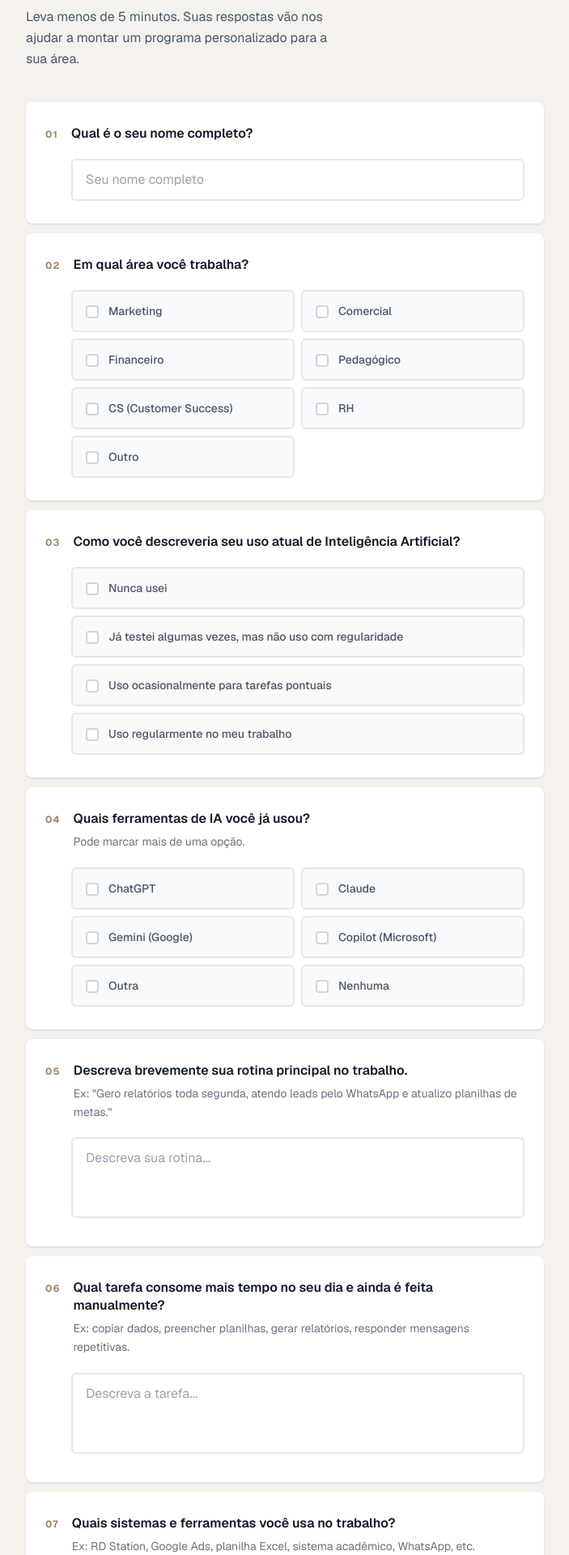
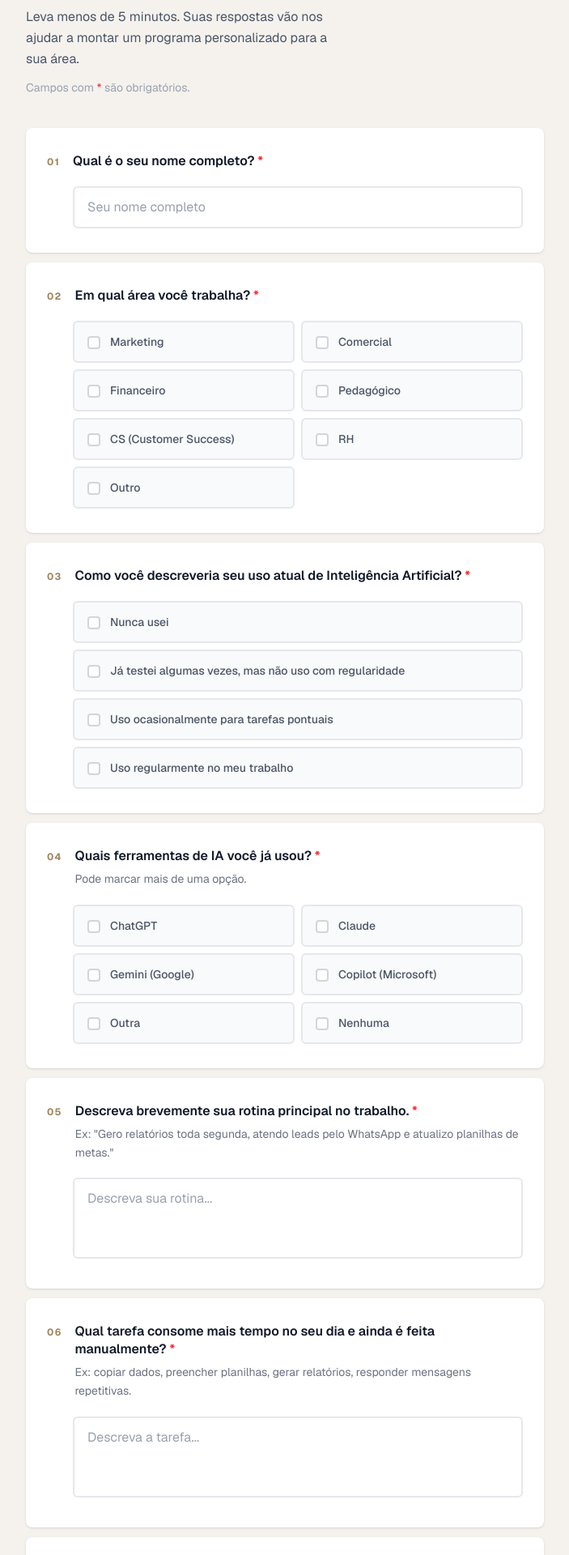
Before and after one commit to flaviamonteiros/form-esc-tec, a Next.js app: page / in a window 1280 px wide. Shown: the part 220-2140 px from the top of the page at 81% size, without its empty margins (288-991 px from the left). Built offline with nearby package versions, Linux system fonts and the light colour scheme.

Commit message:
feat: asterisco em todos os campos e alerta individual por campo não preenchido
Co-Authored-By: G4 OS <g4os@g4business.com>

```diff
--- a/app/page.tsx
+++ b/app/page.tsx
@@ -41,6 +41,8 @@ const initialForm: FormData = {
   infoOutroSetor: "",
 };
 
+type Errors = Partial<Record<keyof FormData | "ferramentaOutra" | "areaOutro", string>>;
+
 function SectionLabel({ children }: { children: React.ReactNode }) {
   return (
     <p className="text-xs tracking-[0.2em] uppercase text-[#A0845C] font-semibold mb-5">
@@ -53,25 +55,29 @@ function Question({
   number,
   label,
   hint,
-  required = true,
+  error,
   children,
 }: {
   number: string;
   label: string;
   hint?: string;
-  required?: boolean;
+  error?: string;
   children: React.ReactNode;
 }) {
   return (
-    <div className="bg-white rounded-lg px-6 py-7 mb-3 shadow-sm">
+    <div className={`bg-white rounded-lg px-6 py-7 mb-3 shadow-sm border-2 transition-colors ${error ? "border-red-400" : "border-transparent"}`}>
       <div className="flex gap-4 mb-5">
         <span className="text-xs tracking-widest text-[#A0845C] font-bold mt-1 shrink-0">{number}</span>
-        <div>
+        <div className="flex-1">
           <p className="text-base font-semibold text-gray-900 leading-snug">
-            {label}
-            {!required && <span className="text-gray-400 font-normal text-sm ml-1">(opcional)</span>}
+            {label} <span className="text-red-500">*</span>
           </p>
           {hint && <p className="text-sm text-gray-500 mt-1.5 leading-relaxed">{hint}</p>}
+          {error && (
+            <p className="text-sm text-red-500 font-medium mt-2 flex items-center gap-1">
+              <span>⚠</span> {error}
+            </p>
+          )}
         </div>
       </div>
       <div className="pl-8">{children}</div>
@@ -123,11 +129,13 @@ function TextInput({
   onChange,
   placeholder,
   autoFocus,
+  hasError,
 }: {
   value: string;
   onChange: (v: string) => void;
   placeholder?: string;
   autoFocus?: boolean;
+  hasError?: boolean;
 }) {
   return (
     <input
@@ -136,7 +144,9 @@ function TextInput({
       onChange={(e) => onChange(e.target.value)}
       placeholder={placeholder}
       autoFocus={autoFocus}
-      className="w-full border-2 border-gray-200 focus:border-[#A0845C] rounded-md px-4 py-3 text-base text-gray-900 placeholder-gray-400 outline-none transition-colors bg-white"
+      className={`w-full border-2 rounded-md px-4 py-3 text-base text-gray-900 placeholder-gray-400 outline-none transition-colors bg-white ${
+        hasError ? "border-red-300 focus:border-red-400" : "border-gray-200 focus:border-[#A0845C]"
+      }`}
     />
   );
 }
@@ -146,11 +156,13 @@ function TextArea({
   onChange,
   placeholder,
   rows = 3,
+  hasError,
 }: {
   value: string;
   onChange: (v: string) => void;
   placeholder?: string;
   rows?: number;
+  hasError?: boolean;
 }) {
   return (
     <textarea
@@ -158,7 +170,9 @@ function TextArea({
       onChange={(e) => onChange(e.target.value)}
       placeholder={placeholder}
       rows={rows}
-      className="w-full border-2 border-gray-200 focus:border-[#A0845C] rounded-md px-4 py-3 text-base text-gray-900 placeholder-gray-400 outline-none transition-colors bg-white resize-none"
+      className={`w-full border-2 rounded-md px-4 py-3 text-base text-gray-900 placeholder-gray-400 outline-none transition-colors bg-white resize-none ${
+        hasError ? "border-red-300 focus:border-red-400" : "border-gray-200 focus:border-[#A0845C]"
+      }`}
     />
   );
 }
@@ -167,7 +181,7 @@ export default function Home() {
   const [form, setForm] = useState<FormData>(initialForm);
   const [submitted, setSubmitted] = useState(false);
   const [loading, setLoading] = useState(false);
-  const [error, setError] = useState("");
+  const [errors, setErrors] = useState<Errors>({});
 
   function toggleFerramenta(f: string) {
     setForm((prev) => ({
@@ -178,27 +192,34 @@ export default function Home() {
     }));
   }
 
+  function validate(): Errors {
+    const e: Errors = {};
+    if (!form.nome) e.nome = "Informe seu nome completo.";
+    if (!form.area) e.area = "Selecione sua área.";
+    if (form.area === "Outro" && !form.areaOutro) e.areaOutro = "Informe qual área.";
+    if (!form.nivel) e.nivel = "Selecione uma opção.";
+    if (form.ferramentasUsadas.length === 0) e.ferramentasUsadas = "Selecione ao menos uma opção.";
+    if (form.ferramentasUsadas.includes("Outra") && !form.ferramentaOutra) e.ferramentaOutra = "Informe qual ferramenta.";
+    if (!form.rotina) e.rotina = "Descreva sua rotina.";
+    if (!form.tarefaManual) e.tarefaManual = "Descreva a tarefa.";
+    if (!form.sistemas) e.sistemas = "Liste os sistemas que você usa.";
+    if (!form.automatizar) e.automatizar = "Descreva o que você automatizaria.";
+    if (!form.infoOutroSetor) e.infoOutroSetor = "Preencha este campo.";
+    return e;
+  }
+
   async function handleSubmit(e: React.FormEvent) {
     e.preventDefault();
-    setError("");
-
-    if (
-      !form.nome ||
-      !form.area ||
-      (form.area === "Outro" && !form.areaOutro) ||
-      !form.nivel ||
-      form.ferramentasUsadas.length === 0 ||
-      (form.ferramentasUsadas.includes("Outra") && !form.ferramentaOutra) ||
-      !form.rotina ||
-      !form.tarefaManual ||
-      !form.sistemas ||
-      !form.automatizar ||
-      !form.infoOutroSetor
-    ) {
-      setError("Preencha todos os campos obrigatórios antes de continuar.");
+    const errs = validate();
+    if (Object.keys(errs).length > 0) {
+      setErrors(errs);
+      // Rola até o primeiro erro
+      setTimeout(() => {
+        document.querySelector("[data-error]")?.scrollIntoView({ behavior: "smooth", block: "center" });
+      }, 50);
       return;
     }
-
+    setErrors({});
     setLoading(true);
     try {
       const payload = {
@@ -208,7 +229,6 @@ export default function Home() {
           f === "Outra" ? `Outra: ${form.ferramentaOutra}` : f
         ),
       };
-
       const res = await fetch("/api/submit", {
         method: "POST",
         headers: { "Content-Type": "application/json" },
@@ -217,7 +237,7 @@ export default function Home() {
       if (!res.ok) throw new Error("Erro ao enviar");
       setSubmitted(true);
     } catch {
-      setError("Ocorreu um erro ao enviar. Tente novamente.");
+      setErrors({ nome: "Ocorreu um erro ao enviar. Tente novamente." });
     } finally {
       setLoading(false);
     }
@@ -241,13 +261,11 @@ export default function Home() {
 
   return (
     <main className="min-h-screen bg-[#F5F2EE]">
-      {/* Header */}
       <header className="border-b border-[#E5E0D8] bg-white px-8 py-4">
         <span className="text-sm tracking-[0.25em] uppercase text-gray-800 font-semibold">Idens</span>
       </header>
 
       <div className="max-w-2xl mx-auto px-4 py-12">
-        {/* Hero */}
         <div className="mb-10">
           <SectionLabel>Pré-diagnóstico · Escola Técnica</SectionLabel>
           <h1 className="text-3xl font-bold text-gray-900 leading-tight mb-3">
@@ -257,21 +275,26 @@ export default function Home() {
           <p className="text-base text-gray-600 leading-relaxed max-w-sm">
             Leva menos de 5 minutos. Suas respostas vão nos ajudar a montar um programa personalizado para a sua área.
           </p>
+          <p className="text-sm text-gray-400 mt-3">Campos com <span className="text-red-500">*</span> são obrigatórios.</p>
         </div>
 
-        <form onSubmit={handleSubmit}>
+        <form onSubmit={handleSubmit} noValidate>
 
           {/* Nome */}
-          <Question number="01" label="Qual é o seu nome completo?">
+          <div data-error={errors.nome ? true : undefined}>
+            <Question number="01" label="Qual é o seu nome completo?" error={errors.nome}>
               <TextInput
                 value={form.nome}
                 onChange={(v) => setForm({ ...form, nome: v })}
                 placeholder="Seu nome completo"
+                hasError={!!errors.nome}
               />
             </Question>
+          </div>
 
           {/* Área */}
-          <Question number="02" label="Em qual área você trabalha?">
+          <div data-error={errors.area ? true : undefined}>
+            <Question number="02" label="Em qual área você trabalha?" error={errors.area}>
               <div className="grid grid-cols-2 gap-2">
                 {areas.map((a) => (
                   <OptionButton
@@ -290,13 +313,17 @@ export default function Home() {
                     onChange={(v) => setForm({ ...form, areaOutro: v })}
                     placeholder="Qual área?"
                     autoFocus
+                    hasError={!!errors.areaOutro}
                   />
+                  {errors.areaOutro && <p className="text-sm text-red-500 mt-1 flex items-center gap-1"><span>⚠</span>{errors.areaOutro}</p>}
                 </div>
               )}
             </Question>
+          </div>
 
           {/* Nível */}
-          <Question number="03" label="Como você descreveria seu uso atual de Inteligência Artificial?">
+          <div data-error={errors.nivel ? true : undefined}>
+            <Question number="03" label="Como você descreveria seu uso atual de Inteligência Artificial?" error={errors.nivel}>
               <div className="space-y-2">
                 {niveis.map((n) => (
                   <OptionButton
@@ -310,12 +337,15 @@ export default function Home() {
                 ))}
               </div>
             </Question>
+          </div>
 
           {/* Ferramentas */}
+          <div data-error={errors.ferramentasUsadas ? true : undefined}>
             <Question
               number="04"
               label="Quais ferramentas de IA você já usou?"
               hint="Pode marcar mais de uma opção."
+              error={errors.ferramentasUsadas}
             >
               <div className="grid grid-cols-2 gap-2">
                 {ferramentas.map((f) => (
@@ -335,84 +365,102 @@ export default function Home() {
                     onChange={(v) => setForm({ ...form, ferramentaOutra: v })}
                     placeholder="Qual ferramenta?"
                     autoFocus
+                    hasError={!!errors.ferramentaOutra}
                   />
+                  {errors.ferramentaOutra && <p className="text-sm text-red-500 mt-1 flex items-center gap-1"><span>⚠</span>{errors.ferramentaOutra}</p>}
                 </div>
               )}
             </Question>
+          </div>
 
           {/* Rotina */}
+          <div data-error={errors.rotina ? true : undefined}>
             <Question
               number="05"
               label="Descreva brevemente sua rotina principal no trabalho."
               hint='Ex: "Gero relatórios toda segunda, atendo leads pelo WhatsApp e atualizo planilhas de metas."'
+              error={errors.rotina}
             >
               <TextArea
                 value={form.rotina}
                 onChange={(v) => setForm({ ...form, rotina: v })}
                 placeholder="Descreva sua rotina..."
+                hasError={!!errors.rotina}
               />
             </Question>
+          </div>
 
           {/* Tarefa manual */}
+          <div data-error={errors.tarefaManual ? true : undefined}>
             <Question
               number="06"
               label="Qual tarefa consome mais tempo no seu dia e ainda é feita manualmente?"
               hint="Ex: copiar dados, preencher planilhas, gerar relatórios, responder mensagens repetitivas."
+              error={errors.tarefaManual}
             >
               <TextArea
                 value={form.tarefaManual}
                 onChange={(v) => setForm({ ...form, tarefaManual: v })}
                 placeholder="Descreva a tarefa..."
+                hasError={!!errors.tarefaManual}
               />
             </Question>
+          </div>
 
           {/* Sistemas */}
+          <div data-error={errors.sistemas ? true : undefined}>
             <Question
               number="07"
               label="Quais sistemas e ferramentas você usa no trabalho?"
               hint="Ex: RD Station, Google Ads, planilha Excel, sistema acadêmico, WhatsApp, etc."
+              error={errors.sistemas}
             >
               <TextArea
                 value={form.sistemas}
                 onChange={(v) => setForm({ ...form, sistemas: v })}
                 placeholder="Liste os sistemas..."
                 rows={2}
+                hasError={!!errors.sistemas}
               />
             </Question>
+          </div>
 
           {/* Automatizar */}
+          <div data-error={errors.automatizar ? true : undefined}>
             <Question
               number="08"
               label="Se você pudesse automatizar UMA coisa hoje, o que seria?"
+              error={errors.automatizar}
             >
               <TextArea
                 value={form.automatizar}
                 onChange={(v) => setForm({ ...form, automatizar: v })}
                 placeholder="Descreva o que você gostaria de automatizar..."
+                hasError={!!errors.automatizar}
               />
             </Question>
+          </div>
 
           {/* Info outro setor */}
+          <div data-error={errors.infoOutroSetor ? true : undefined}>
             <Question
               number="09"
               label="Tem alguma informação de outro setor que você precisa com frequência e tem dificuldade de acessar?"
               hint='Ex: "Preciso saber quantos contratos o financeiro fechou, mas as informações ficam em lugares diferentes."'
+              error={errors.infoOutroSetor}
             >
               <TextArea
                 value={form.infoOutroSetor}
                 onChange={(v) => setForm({ ...form, infoOutroSetor: v })}
                 placeholder="Descreva se houver..."
                 rows={2}
+                hasError={!!errors.infoOutroSetor}
               />
             </Question>
+          </div>
 
           {/* Submit */}
           <div className="pt-6 pb-4">
-            {error && (
-              <p className="text-sm text-red-600 bg-red-50 border border-red-200 rounded-md px-4 py-3 mb-5">
-                {error}
-              </p>
-            )}
             <button
               type="submit"
               disabled={loading}
```
Lines whose indentation alone changed are shown as unchanged.
